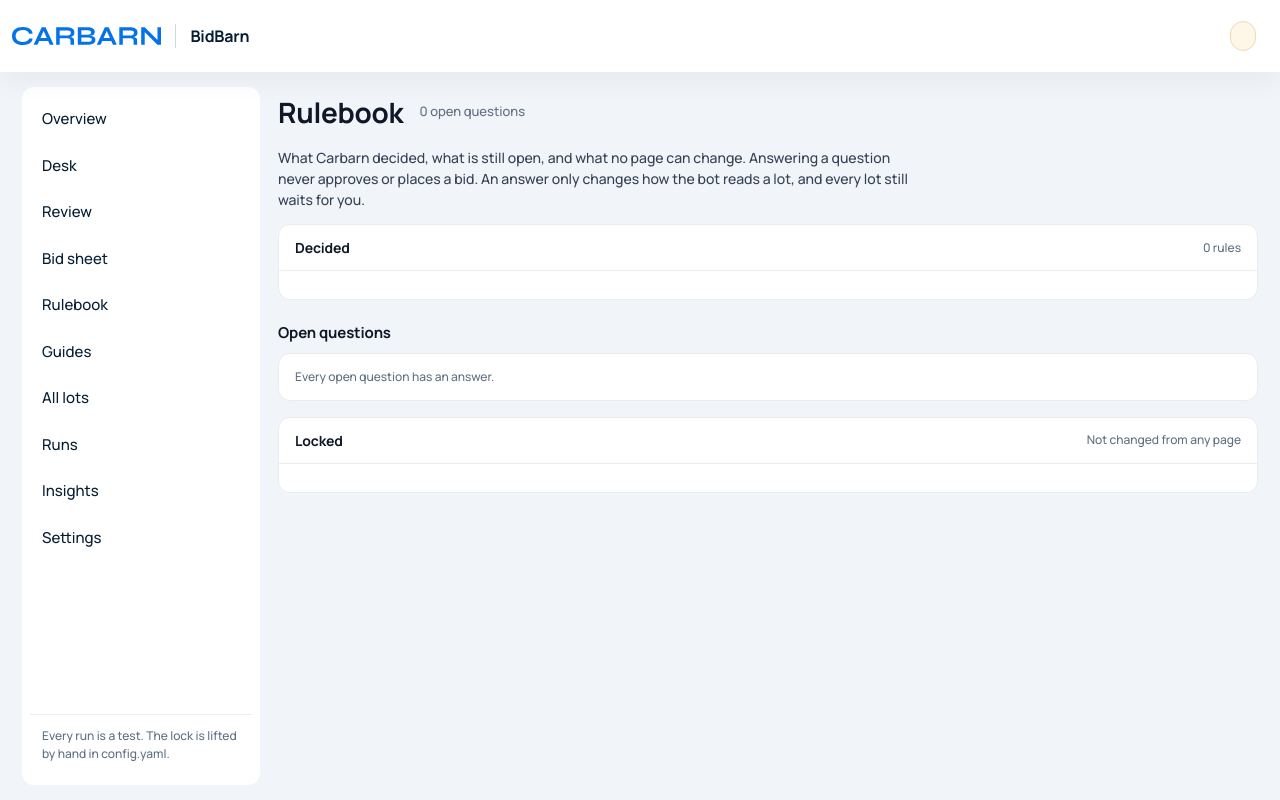
After one commit to JimmYCHUU/BidBarn, a Python web app: template src/auction_bot/review/templates/rulebook.html in a window 1280 px wide. The commit adds this page. Run offline with Jinja, Linux system fonts and the light colour scheme; the template is opened without the code that fills it, so the values that code supplies are empty.

Commit message:
Rulebook page: what is decided, the open questions with their lots and a preview, and what is locked

```diff
--- a/src/auction_bot/review/static/desk.css
+++ b/src/auction_bot/review/static/desk.css
@@ -168,3 +168,29 @@
 .desk-scan--running { border-color: var(--line-strong); color: var(--ink); }
 .desk-scan--signin, .desk-scan--failed { border-color: var(--warn-line); background: var(--warn-bg); color: var(--warn-ink); }
 .desk-scan-msg { flex: 1 1 100%; font-weight: 600; color: var(--warn-ink); }
+
+/* Rulebook */
+.rb-lead { margin: 0 0 14px; color: var(--ink-2); max-width: 72ch; }
+.rb-section { margin-bottom: 16px; }
+.rb-sub { font-size: 13px; font-weight: 700; margin: 4px 0 6px; color: var(--ink-2); }
+.rb-history, .rb-decided { margin: 0; padding-left: 20px; display: grid; gap: 6px; }
+.rb-q .rb-today { color: var(--ink-2); }
+.rb-affects { font-weight: 600; }
+.rb-choices { border: 0; margin: 0; padding: 0; display: grid; gap: 6px; }
+.rb-choice { display: flex; align-items: center; gap: 8px; font-weight: 500; color: var(--ink); }
+.rb-actions, .rb-forms { display: flex; flex-wrap: wrap; gap: 10px 16px; align-items: flex-start; }
+.rb-request { display: flex; flex-wrap: wrap; gap: 8px; align-items: flex-end; flex: 1 1 320px; }
+.rb-request .field { flex: 1 1 240px; }
+.rb-result:empty { display: none; }
+.rb-result { padding: 10px 12px; border: 1px solid var(--line-strong); border-radius: var(--r-md); background: var(--surface-2); color: var(--ink-2); }
+.rb-result--bad { border-color: var(--bad-line); background: var(--bad-bg); color: var(--bad-ink); }
+.rb-result--ok { border-color: var(--ok-line); background: var(--ok-bg); color: var(--ok-ink); }
+.rb-result table { width: 100%; margin-top: 8px; border-collapse: collapse; font-size: 13px; background: var(--surface); }
+.rb-result th, .rb-result td { padding: 5px 8px; text-align: left; border-bottom: 1px solid var(--line); }
+.rb-result .table-wrap { max-height: 320px; overflow: auto; }
+.rb-msg { min-height: 1em; font-weight: 600; color: var(--ink-2); }
+.rb-msg--bad { color: var(--bad-ink); }
+.rb-requests ul { margin: 4px 0 0; padding-left: 20px; }
+.rb-locked { list-style: none; margin: 0; padding: 0; display: grid; gap: 8px; }
+.rb-locked li { display: flex; gap: 10px; align-items: flex-start; }
+.rb-locked .icon { flex: none; margin-top: 3px; color: var(--ink-3); }
--- /dev/null
+++ b/src/auction_bot/review/static/rulebook.js
@@ -0,0 +1,205 @@
+/* The Rulebook page. A setting question: Preview starts a Rulebook preview run and shows what it would change,
+   and Apply sends that very preview back to the server, which checks it again. A confirm question: Keep and
+   Ask for a change post their form. It talks only to /api/runs, /api/runs/<id> and the question's own
+   /rulebook/<id>/apply, /keep and /request routes. No library. */
+(function () {
+  "use strict";
+
+  var POLL_MS = 1500;
+  var STATUS_WORDS = { BID: "Bid", NEEDS_REVIEW: "Review", SKIP: "Skip" };
+
+  function num(n) { return Number(n).toLocaleString("en-US"); }
+  function plural(n, one, many) { return n + " " + (n === 1 ? one : many); }
+
+  function fail(detail, status) {
+    return (detail && String(detail)) || "The request was refused (error " + status + ").";
+  }
+  // Every route answers JSON when asked: { ok, ... } or { detail } with a status.
+  function parse(r) {
+    return r.json().catch(function () { return {}; }).then(function (body) { return { ok: r.ok, status: r.status, body: body }; });
+  }
+  function down() { return { ok: false, status: 0, body: { detail: "The server did not answer." } }; }
+
+  function outcome(lot) {
+    var a = lot.after || {}, b = lot.before || {};
+    if (a.status === "SKIP" && b.status !== "SKIP") return "skip";
+    if (typeof a.bid_jpy_k === "number" && typeof b.bid_jpy_k === "number") {
+      if (a.bid_jpy_k < b.bid_jpy_k) return "drop";
+      if (a.bid_jpy_k > b.bid_jpy_k) return "rise";
+    }
+    return "other";
+  }
+
+  // "4 lots change: 3 amounts drop, 1 lot now skips." or "No stored lot would change."
+  function countSentence(summary) {
+    var lots = Array.isArray(summary.lots) ? summary.lots : [];
+    var total = typeof summary.changed === "number" ? summary.changed : lots.length;
+    if (!total) return "No stored lot would change.";
+    var n = { drop: 0, rise: 0, skip: 0, other: 0 };
+    lots.forEach(function (lot) { n[outcome(lot)] += 1; });
+    var parts = [];
+    if (n.drop) parts.push(n.drop === 1 ? "1 amount drops" : n.drop + " amounts drop");
+    if (n.rise) parts.push(n.rise === 1 ? "1 amount rises" : n.rise + " amounts rise");
+    if (n.skip) parts.push(n.skip === 1 ? "1 lot now skips" : n.skip + " lots now skip");
+    if (n.other) parts.push(n.other === 1 ? "1 lot changes in another way" : n.other + " lots change in another way");
+    var head = total === 1 ? "1 lot changes" : total + " lots change";
+    return head + (parts.length ? ": " + parts.join(", ") : "") + ".";
+  }
+
+  function state(s) {
+    var word = STATUS_WORDS[s && s.status] || (s && s.status) || "";
+    return typeof (s && s.bid_jpy_k) === "number" ? word + " " + num(s.bid_jpy_k) + "K" : word;
+  }
+
+  function lotsTable(lots) {
+    var wrap = document.createElement("div"); wrap.className = "table-wrap";
+    var t = document.createElement("table");
+    var head = t.createTHead().insertRow();
+    ["Lot", "Before", "After"].forEach(function (h) { var th = document.createElement("th"); th.textContent = h; head.appendChild(th); });
+    var body = t.createTBody();
+    lots.forEach(function (lot) {
+      var tr = body.insertRow();
+      tr.insertCell().textContent = (lot.ref_no ? lot.ref_no + " " : "") + (lot.summary || lot.model_code || "");
+      tr.insertCell().textContent = state(lot.before);
+      tr.insertCell().textContent = state(lot.after);
+    });
+    wrap.appendChild(t);
+    return wrap;
+  }
+
+  function Question(root) {
+    var qid = root.dataset.qid;
+    var result = root.querySelector("[data-result]");
+    var previewBtn = root.querySelector('[data-act="preview"]');
+    var applyBtn = root.querySelector('[data-act="apply"]');
+    var token = 0;          // a new choice or a new preview makes every older answer stale
+    var good = null;        // { run, value } of the finished, clean preview that Apply may send
+
+    function chosen() {
+      var r = root.querySelector('input[type="radio"]:checked');
+      return r ? Number(r.value) : null;
+    }
+    function say(text, kind, extra) {
+      result.textContent = "";
+      result.className = "rb-result" + (kind ? " rb-result--" + kind : "");
+      if (text) { var p = document.createElement("p"); p.textContent = text; result.appendChild(p); }
+      if (extra) result.appendChild(extra);
+    }
+    function reset() {
+      token += 1; good = null;
+      applyBtn.disabled = true; previewBtn.disabled = false;
+      say("", "");
+    }
+
+    function show(run, value, mine) {
+      if (mine !== token) return;
+      var s = run.summary || {};
+      var errors = typeof s.errors_total === "number" ? s.errors_total : (Array.isArray(s.errors) ? s.errors.length : 0);
+      previewBtn.disabled = false;
+      if (run.status !== "ok") {
+        say("The preview did not finish. " + (run.error ? String(run.error) : "Look at its run page.") + " Preview again.", "bad");
+        return;
+      }
+      var lots = Array.isArray(s.lots) ? s.lots : [];
+      var text = countSentence(s);
+      if (typeof s.changed === "number" && s.changed > lots.length) text += " The table shows the first " + lots.length + ".";
+      if (errors) {
+        say(text + " The preview could not check " + plural(errors, "lot", "lots") + ", so it cannot be applied. Look at its run page.", "bad",
+            lots.length ? lotsTable(lots) : null);
+        return;
+      }
+      if (!s.answer || s.answer.odo_margin_km !== value || typeof s.rulebook_version !== "number") {
+        say("This preview cannot be checked against the Rulebook. Preview again.", "bad");
+        return;
+      }
+      good = { run: run.id, value: value };
+      applyBtn.disabled = false;
+      say(text + " Nothing is stored until you press Apply.", "", lots.length ? lotsTable(lots) : null);
+    }
+
+    function poll(id, value, mine) {
+      if (mine !== token) return;
+      fetch("/api/runs/" + id, { headers: { Accept: "application/json" } })
+        .then(parse, down)
+        .then(function (res) {
+          if (mine !== token) return;
+          if (!res.ok) { previewBtn.disabled = false; say(fail(res.body.detail, res.status), "bad"); return; }
+          if (res.body.status === "running") { setTimeout(function () { poll(id, value, mine); }, POLL_MS); return; }
+          show(res.body, value, mine);
+        });
+    }
+
+    previewBtn.addEventListener("click", function () {
+      var value = chosen();
+      if (value === null) { say("Choose a value to preview.", "bad"); return; }
+      reset();
+      var mine = token;
+      previewBtn.disabled = true;
+      say("Previewing. The stored lots are checked again with this answer; nothing is saved.", "");
+      fetch("/api/runs", {
+        method: "POST",
+        headers: { "Content-Type": "application/json", Accept: "application/json" },
+        body: JSON.stringify({ command: "rulebook-preview", options: { question: qid, value: value } })
+      }).then(parse, down).then(function (res) {
+        if (mine !== token) return;
+        if (!res.ok) { previewBtn.disabled = false; say(fail(res.body.detail, res.status), "bad"); return; }
+        poll(res.body.id, value, mine);
+      });
+    });
+
+    applyBtn.addEventListener("click", function () {
+      if (!good || applyBtn.disabled) return;
+      var sent = good, mine = token;
+      applyBtn.disabled = true; previewBtn.disabled = true;
+      var form = new URLSearchParams();
+      form.set("value", String(sent.value));
+      form.set("preview_run", String(sent.run));
+      fetch("/rulebook/" + qid + "/apply", {
+        method: "POST", headers: { Accept: "application/json", "Content-Type": "application/x-www-form-urlencoded" },
+        body: form.toString()
+      }).then(parse, down).then(function (res) {
+        if (mine !== token) return;
+        if (!res.ok) { previewBtn.disabled = false; say(fail(res.body.detail, res.status), "bad"); return; }
+        var b = res.body;
+        say(b.busy ? b.busy : "Saved as version " + b.version + ". The waiting lots are being checked again.", b.busy ? "bad" : "ok");
+        setTimeout(function () { location.reload(); }, b.busy ? 6000 : 2500);
+      });
+    });
+
+    root.addEventListener("change", function (e) {
+      if (e.target && e.target.type === "radio") reset();
+    });
+  }
+
+  function Forms(root) {
+    var qid = root.dataset.qid;
+    var msg = root.querySelector("[data-msg]");
+    function note(text, bad) { msg.textContent = text; msg.className = "rb-msg" + (bad ? " rb-msg--bad" : ""); }
+    function done(res, ok) {
+      if (!res.ok) { note(fail(res.body.detail, res.status), true); return false; }
+      note(ok, false);
+      setTimeout(function () { location.reload(); }, 600);
+      return true;
+    }
+    root.querySelector('[data-form="keep"]').addEventListener("submit", function (e) {
+      e.preventDefault();
+      fetch("/rulebook/" + qid + "/keep", { method: "POST", headers: { Accept: "application/json" } })
+        .then(parse, down).then(function (res) { done(res, "Kept as it is."); });
+    });
+    root.querySelector('[data-form="request"]').addEventListener("submit", function (e) {
+      e.preventDefault();
+      var box = e.target.querySelector("textarea");
+      var form = new URLSearchParams();
+      form.set("text", box.value);
+      fetch("/rulebook/" + qid + "/request", {
+        method: "POST", headers: { Accept: "application/json", "Content-Type": "application/x-www-form-urlencoded" },
+        body: form.toString()
+      }).then(parse, down).then(function (res) { done(res, "Your request is saved."); });
+    });
+  }
+
+  document.querySelectorAll(".rb-q").forEach(function (root) {
+    if (root.querySelector("[data-setting]")) Question(root);
+    else if (root.querySelector("[data-form]")) Forms(root);
+  });
+})();
--- a/src/auction_bot/review/templates/base.html
+++ b/src/auction_bot/review/templates/base.html
@@ -34,6 +34,7 @@
     <a href="/desk" {% if nav == 'desk' %}aria-current="page"{% endif %}>{{ icon('inbox') }} Desk</a>
     <a href="/review" {% if nav == 'review' %}aria-current="page"{% endif %}>{{ icon('list-checks') }} Review{% if counts %} <span class="count {{ 'count--hot' if (counts.bid + counts.review) else '' }}">{{ counts.bid + counts.review }}</span>{% endif %}</a>
     <a href="/bids" {% if nav == 'bids' %}aria-current="page"{% endif %}>{{ icon('clipboard-list') }} Bid sheet</a>
+    <a href="/rulebook" {% if nav == 'rulebook' %}aria-current="page"{% endif %}>{{ icon('scale') }} Rulebook</a>
     <a href="/guides" {% if nav == 'guides' %}aria-current="page"{% endif %}>{{ icon('book-open') }} Guides</a>
     <a href="/list" {% if nav == 'list' %}aria-current="page"{% endif %}>{{ icon('table-2') }} All lots</a>
     <a href="/runs" {% if nav == 'runs' %}aria-current="page"{% endif %}>{{ icon('history') }} Runs</a>
--- /dev/null
+++ b/src/auction_bot/review/templates/rulebook.html
@@ -0,0 +1,88 @@
+{% extends "base.html" %}
+{% block title %}Rulebook · BidBarn{% endblock %}
+{% block head %}<link rel="stylesheet" href="/static/desk.css?v={{ asset_v }}">{% endblock %}
+{% block body %}
+<div class="page-head"><h1>Rulebook</h1>
+  <span class="page-sub">{{ open_questions|length }} open {{ 'question' if open_questions|length == 1 else 'questions' }}{% if version %}, Rulebook version {{ version }}{% endif %}</span>
+</div>
+<p class="rb-lead">What Carbarn decided, what is still open, and what no page can change. Answering a question never approves or places a bid. An answer only changes how the bot reads a lot, and every lot still waits for you.</p>
+
+<section id="decided" class="card rb-section" aria-labelledby="rb-decided-h">
+  <div class="card-head"><h2 id="rb-decided-h">Decided</h2><span class="end faint">{{ decided|length }} rules{% if history %}, {{ history|length }} {{ 'answer' if history|length == 1 else 'answers' }} from you{% endif %}</span></div>
+  <div class="card-body">
+    {% if history %}
+    <h3 class="rb-sub">Your answers</h3>
+    <ol class="rb-history" reversed>
+      {% for v in history %}<li id="v-{{ v.version }}"><b>Version {{ v.version }}</b>{% if v.date %}, {{ v.date }}{% endif %}. {{ v.words }}</li>{% endfor %}
+    </ol>
+    <h3 class="rb-sub">Rules already confirmed</h3>
+    {% endif %}
+    <ul class="rb-decided">
+      {% for d in decided %}<li>{{ d.text }}<span class="faint"> {% if d.date %}{{ d.date }}. {% endif %}{{ d.source }}.</span></li>{% endfor %}
+    </ul>
+  </div>
+</section>
+
+<section id="open" class="rb-section" aria-labelledby="rb-open-h">
+  <div class="section-title"><h2 id="rb-open-h">Open questions</h2></div>
+  {% for item in open_questions %}{% set q = item.q %}
+  <article class="card rb-q" id="q-{{ q.id }}" data-qid="{{ q.id }}">
+    <div class="card-head"><h3>{{ q.title }}</h3><span class="end"><span class="pill pill--warn">Open</span></span></div>
+    <div class="card-body">
+      <p>{{ q.text }}</p>
+      {% if q.kind == 'setting' %}
+        {% set cur = q.choices | selectattr('value', 'equalto', item.current) | first %}
+        <p class="rb-today">Today: {{ (cur.label if cur else item.current) | replace(' (today)', '') }}.</p>
+      {% else %}
+        <p class="rb-today">Today: {{ q.today }}</p>
+      {% endif %}
+      <p class="rb-affects">Affects {{ item.lots }} waiting {{ 'lot' if item.lots == 1 else 'lots' }}. <a href="/desk">Open the desk</a></p>
+
+      {% if q.kind == 'setting' %}
+      <fieldset class="rb-choices" data-setting>
+        <legend class="faint">Choose a margin, then preview what it would change.</legend>
+        {% for c in q.choices %}
+        <label class="rb-choice"><input type="radio" name="rb-{{ q.id }}" value="{{ c.value }}"{% if c.value == item.current %} checked{% endif %}> {{ c.label | replace(' (today)', '') }}{% if c.value == item.current %} <span class="pill pill--info">Current</span>{% endif %}</label>
+        {% endfor %}
+      </fieldset>
+      <div class="rb-actions">
+        <button type="button" class="btn--primary" data-act="preview">Preview</button>
+        <button type="button" data-act="apply" disabled>Apply</button>
+      </div>
+      <div class="rb-result" data-result aria-live="polite"></div>
+      {% else %}
+      <div class="rb-forms">
+        <form method="post" action="/rulebook/{{ q.id }}/keep" data-form="keep" data-qid="{{ q.id }}">
+          <button type="submit">Keep it as it is</button>
+        </form>
+        <form method="post" action="/rulebook/{{ q.id }}/request" data-form="request" data-qid="{{ q.id }}" class="rb-request">
+          <label class="field"><span>Ask for a change</span>
+            <textarea name="text" rows="2" required aria-label="Ask for a change to {{ q.title }}"{% if q.change_hint %} placeholder="{{ q.change_hint }}"{% endif %}></textarea></label>
+          <button type="submit">Send the request</button>
+        </form>
+      </div>
+      <p class="rb-msg" data-msg role="status"></p>
+      {% endif %}
+      {% if item.requests %}
+      <div class="rb-requests"><span class="faint">Your change requests</span>
+        <ul>{% for r in item.requests %}<li>{{ r.text }}{% if r.date %} <span class="faint">{{ r.date }}</span>{% endif %}</li>{% endfor %}</ul>
+      </div>
+      {% endif %}
+      <p class="faint">{{ q.source }}</p>
+    </div>
+  </article>
+  {% else %}
+  <div class="card"><div class="card-body"><p class="faint">Every open question has an answer.</p></div></div>
+  {% endfor %}
+</section>
+
+<section id="locked" class="card rb-section" aria-labelledby="rb-locked-h">
+  <div class="card-head"><h2 id="rb-locked-h">Locked</h2><span class="end faint">{{ icon('lock') }} Not changed from any page</span></div>
+  <div class="card-body">
+    <ul class="rb-locked">
+      {% for l in locked %}<li>{{ icon('lock') }}<span>{{ l.text }} <span class="faint">{{ l.source }}.</span></span></li>{% endfor %}
+    </ul>
+  </div>
+</section>
+{% endblock %}
+{% block scripts %}<script src="/static/rulebook.js?v={{ asset_v }}" defer></script>{% endblock %}
```
Also changed, not shown: src/auction_bot/review/rulebook_routes.py (+47 -2 lines), src/auction_bot/rulebook.py (+68 -0 lines), tests/test_rulebook_page.py (added, +205 -0 lines), src/auction_bot/review/static/icons.svg, src/auction_bot/review/static/vendor/lucide/scale.svg (added).
